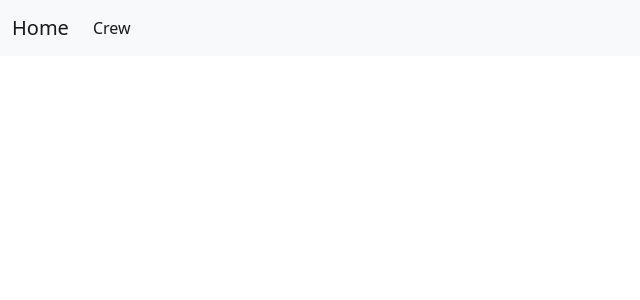
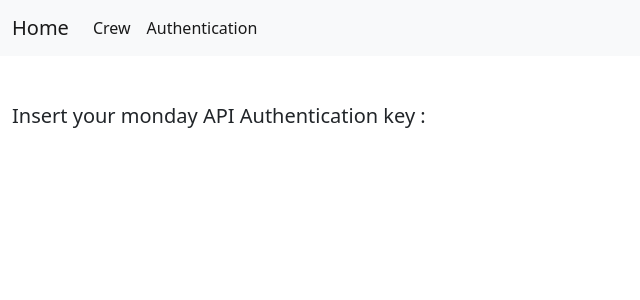
Before and after one commit to SazidAhmed/ToDoList-Advanced, a React (Create React App) app: page /auth in a window 1280 px wide. Before the commit this address had no page. Shown: the top 300 px of the page, without its empty margins (0-640 px from the left). Built offline with nearby package versions, Linux system fonts and the light colour scheme.

Commit message:
working on api authentication

```diff
--- a/src/App.js
+++ b/src/App.js
@@ -2,6 +2,7 @@
 import Topnav from './components/layout/Navbar';
 import Home from './pages/Home';
 import Crew from './pages/Crew';
+import Auth from './pages/Auth';
 
 function App() {
 
@@ -12,6 +13,7 @@
       <Routes>
           <Route path="/" element={<Home />} />
           <Route path="/crew" element={<Crew />} />
+          <Route path="/auth" element={<Auth />} />
       </Routes>
     </BrowserRouter>
   </>
--- a/src/components/layout/Navbar.js
+++ b/src/components/layout/Navbar.js
@@ -13,6 +13,9 @@
             <li className="nav-item">
               <Link to="/crew" className="nav-link active">Crew</Link>
             </li>
+            <li className="nav-item">
+              <Link to="/auth" className="nav-link active">Authentication</Link>
+            </li>
           </ul>
         </div>
       </div>
--- /dev/null
+++ b/src/pages/Auth.js
@@ -0,0 +1,19 @@
+
+function Auth() {
+
+  return (
+    <div className="container-fluid">
+      <div className="row">
+        <h5 className='mt-5'> Insert your monday API Authentication key : </h5>
+        <div className="col col-xs-12 col-sm-12 col-md-5 col-lg-5 col-xl-5 p-3">
+
+        </div>
+        <div className="col col-xs-12 col-sm-12 col-md-7 col-lg-7 col-xl-7">
+
+        </div>
+      </div>
+    </div>
+  );
+}
+
+export default Auth;
```
